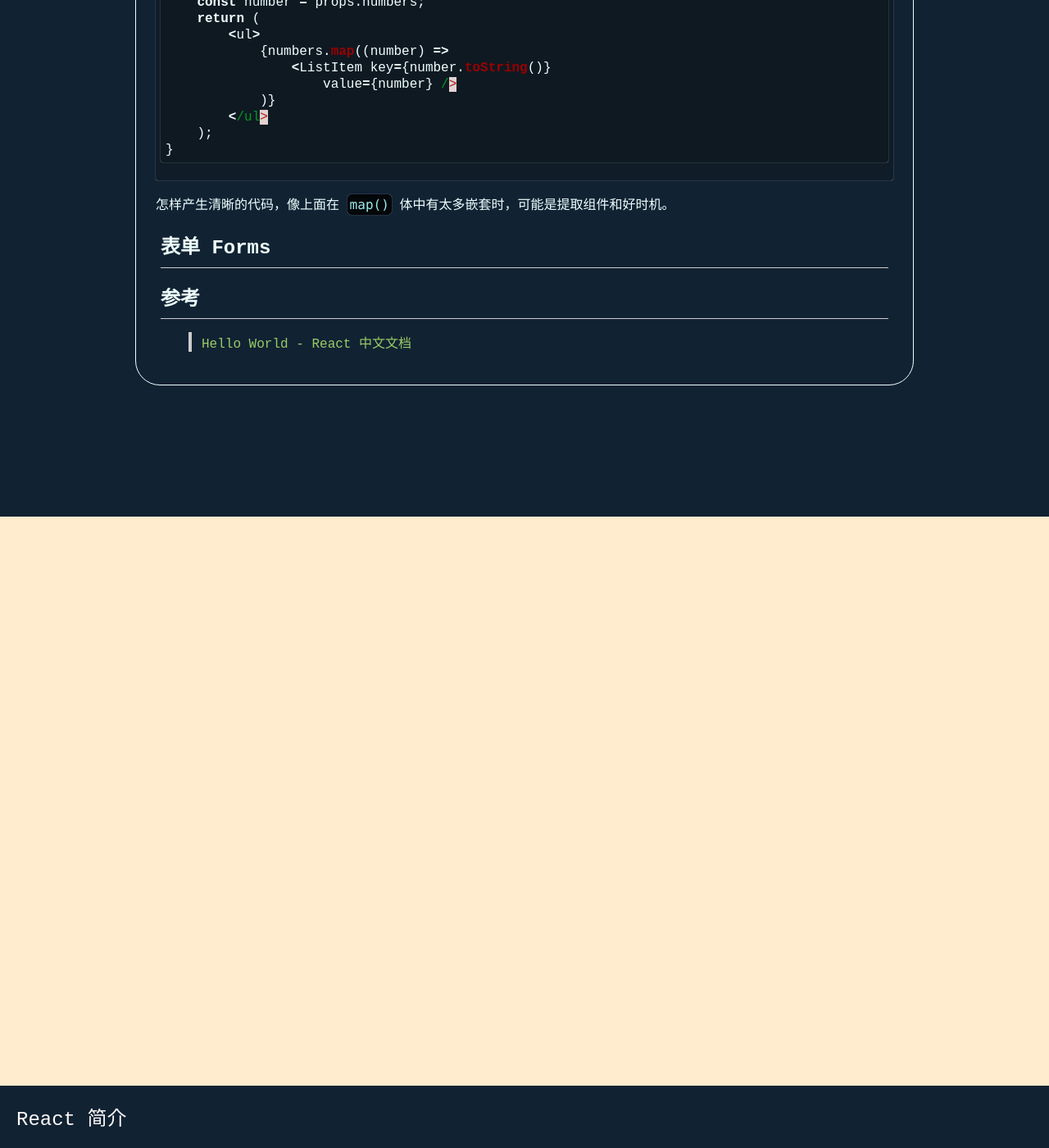
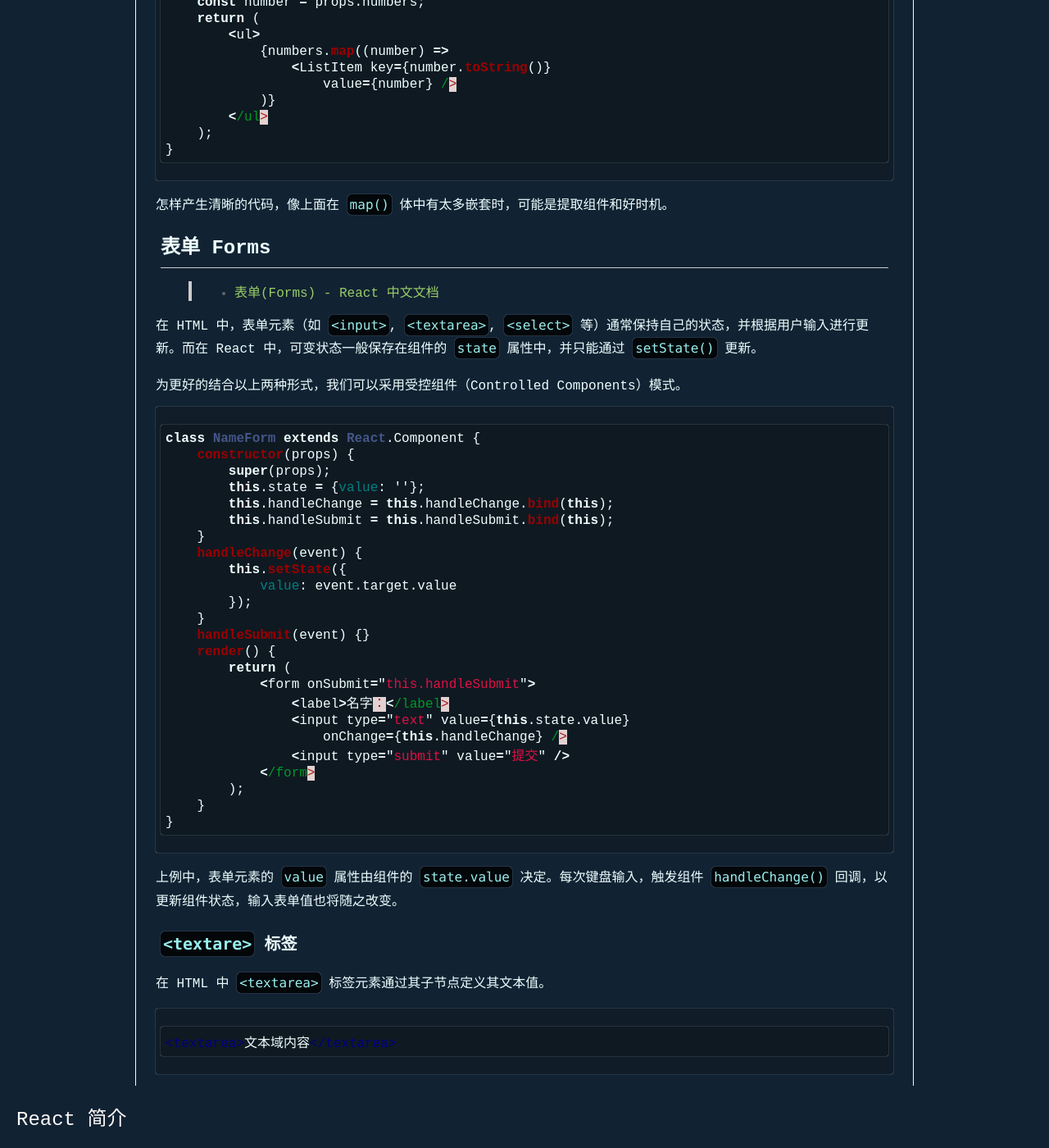
Before and after one commit to rzning/blog-2017, a Jekyll site: the page built from _posts/2017-04-29-react.md, in a window 1280 px wide and 1400 px high, scrolled down 7766 px. Shown: the whole window at 82% size. Built offline with Jekyll 4.4.1, drawn with Linux system fonts in a browser that asks for light colours; some of the changed text lies outside the part shown.

Commit message:
Updated : blog `react.md`

````diff
--- a/_posts/2017-04-29-react.md
+++ b/_posts/2017-04-29-react.md
@@ -375,6 +375,56 @@ function NumberList(props) {
 
 ## 表单 Forms
 
+> - [表单(Forms) - React 中文文档](http://www.css88.com/react/docs/forms.html)
+
+在 HTML 中，表单元素（如 `<input>`, `<textarea>`, `<select>` 等）通常保持自己的状态，并根据用户输入进行更新。而在 React 中，可变状态一般保存在组件的 `state` 属性中，并只能通过 `setState()` 更新。
+
+为更好的结合以上两种形式，我们可以采用受控组件（Controlled Components）模式。
+
+```js
+class NameForm extends React.Component {
+    constructor(props) {
+        super(props);
+        this.state = {value: ''};
+        this.handleChange = this.handleChange.bind(this);
+        this.handleSubmit = this.handleSubmit.bind(this);
+    }
+    handleChange(event) {
+        this.setState({
+            value: event.target.value
+        });
+    }
+    handleSubmit(event) {}
+    render() {
+        return (
+            <form onSubmit="this.handleSubmit">
+                <label>名字：</label>
+                <input type="text" value={this.state.value}
+                    onChange={this.handleChange} />
+                <input type="submit" value="提交" />
+            </form>
+        );
+    }
+}
+```
+
+上例中，表单元素的 `value` 属性由组件的 `state.value` 决定。每次键盘输入，触发组件 `handleChange()` 回调，以更新组件状态，输入表单值也将随之改变。
+
+### `<textare>` 标签
+
+在 HTML 中 `<textarea>` 标签元素通过其子节点定义其文本值。
+
+```html
+<textarea>文本域内容</textarea>
+```
+
+在 React 中 `<textarea>` 元素的赋值使用 `value` 属性代替。
+
+```js
+<textarea value={this.state.value} onChange={this.handleChange} />
+```
+
+### `<select>` 标签
 
 
 
````
Also changed, not shown: other parts of _posts/2017-04-29-react.md (+1 -1 lines).
